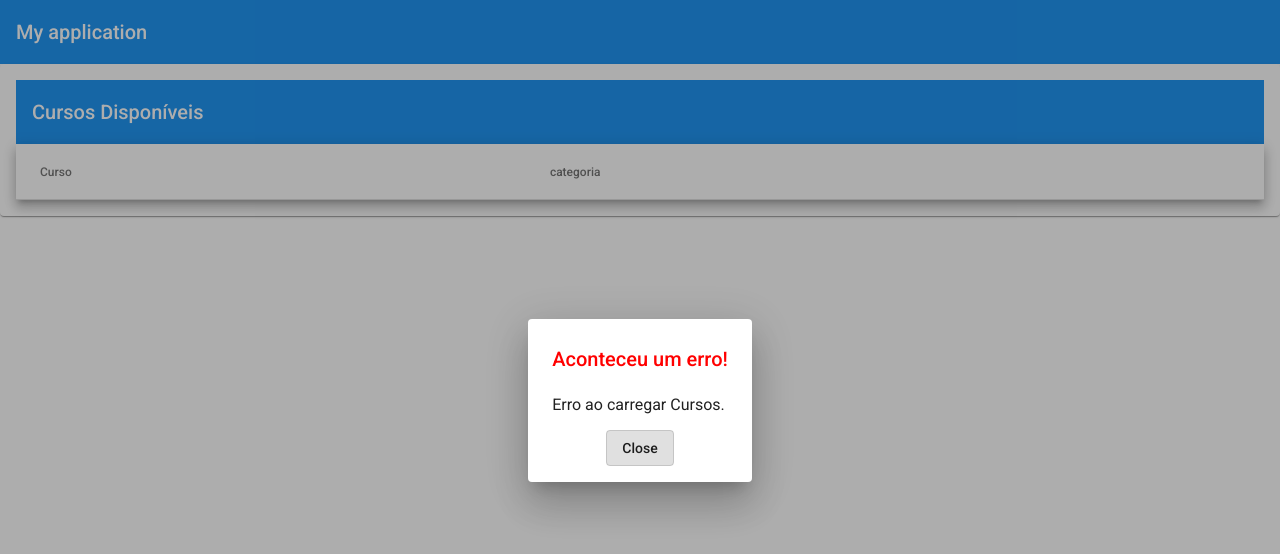
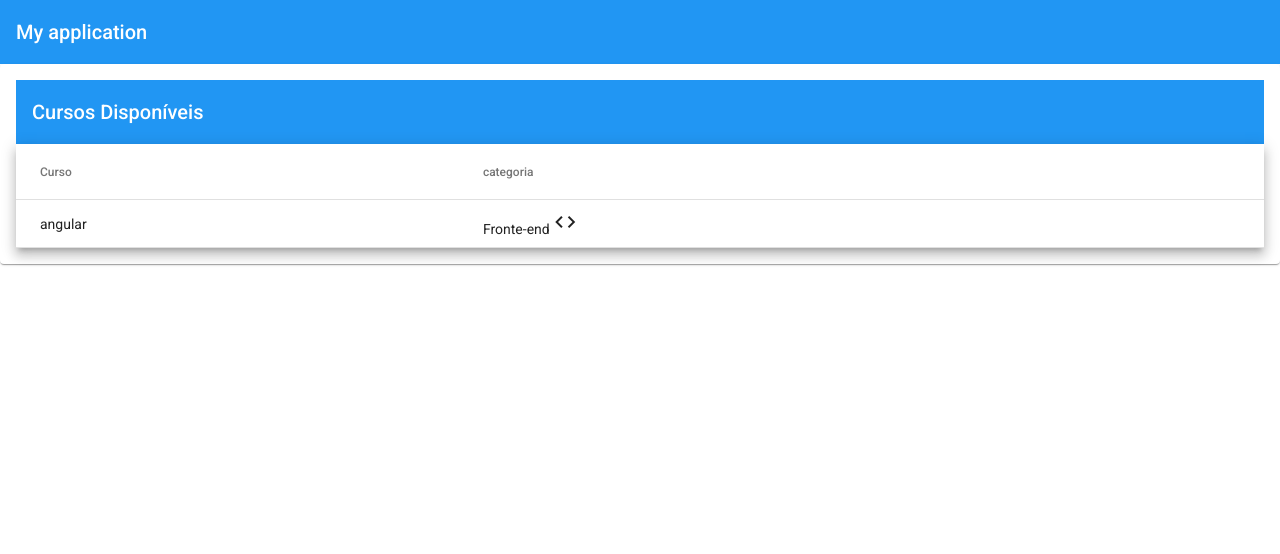
Before and after one commit to JoseNeto09/Courses-Angular, an Angular app: page /courses in a window 1280 px wide. Shown: the top 554 px of the page. Built offline with nearby package versions, Linux system fonts and the light colour scheme; no server answers.

Commit message:
Criando pipes, para tipos especificos de cursos.

```diff
--- a/src/app/courses/courses/courses.component.html
+++ b/src/app/courses/courses/courses.component.html
@@ -14,7 +14,9 @@
       <!-- Categora Column -->
       <ng-container matColumnDef="categoria">
         <th mat-header-cell *matHeaderCellDef> categoria </th>
-        <td mat-cell *matCellDef="let course"> {{ course.categoria }} </td>
+        <td mat-cell *matCellDef="let course"> {{ course.categoria }}
+          <mat-icon aria-hidden="false" aria-label="Categoria do curso">{{ course.categoria | categoria }}</mat-icon>
+        </td>
       </ng-container>
 
       <tr mat-header-row *matHeaderRowDef="displayedColumns"></tr>
--- a/src/app/courses/services/courses.service.ts
+++ b/src/app/courses/services/courses.service.ts
@@ -9,7 +9,7 @@ import { delay, first, tap } from 'rxjs/operators';
 })
 export class CoursesService {
 
-  private readonly API = '/assetss/courses.json';
+  private readonly API = '/assets/courses.json';
 
   constructor(private httpClient: HttpClient) { }
 
@@ -17,7 +17,6 @@ export class CoursesService {
     return this.httpClient.get<Course[]>(this.API)
     .pipe(
       first(),
-      delay(5000),
       tap(courses => console.log(courses))
     );
   }
--- a/src/app/shared/app-material/app-material.module.ts
+++ b/src/app/shared/app-material/app-material.module.ts
@@ -5,6 +5,8 @@ import { MatToolbarModule } from '@angular/material/toolbar';
 import { MatProgressSpinnerModule } from '@angular/material/progress-spinner';
 import { MatDialogModule } from '@angular/material/dialog';
 import { MatButtonModule } from '@angular/material/button';
+import { MatIconModule } from '@angular/material/icon';
+
 
 
 
@@ -15,7 +17,8 @@ import { MatButtonModule } from '@angular/material/button';
     MatToolbarModule,
     MatProgressSpinnerModule,
     MatDialogModule,
-    MatButtonModule
+    MatButtonModule,
+    MatIconModule
   ],
 })
 export class AppMaterialModule { }
--- /dev/null
+++ b/src/app/shared/pipes/categoria.pipe.ts
@@ -0,0 +1,17 @@
+import { Pipe, PipeTransform } from '@angular/core';
+
+@Pipe({
+  name: 'categoria'
+})
+export class CategoriaPipe implements PipeTransform {
+
+  transform(value: string): string {
+    switch(value){
+      case 'front-end': return 'code';
+      case 'back-end': return 'Computer';
+
+    }
+    return 'code';
+  }
+
+}
```
Also changed, not shown: src/app/shared/shared.module.ts (+7 -2 lines), 1 other file (tests, documents, lock files or other folders).
